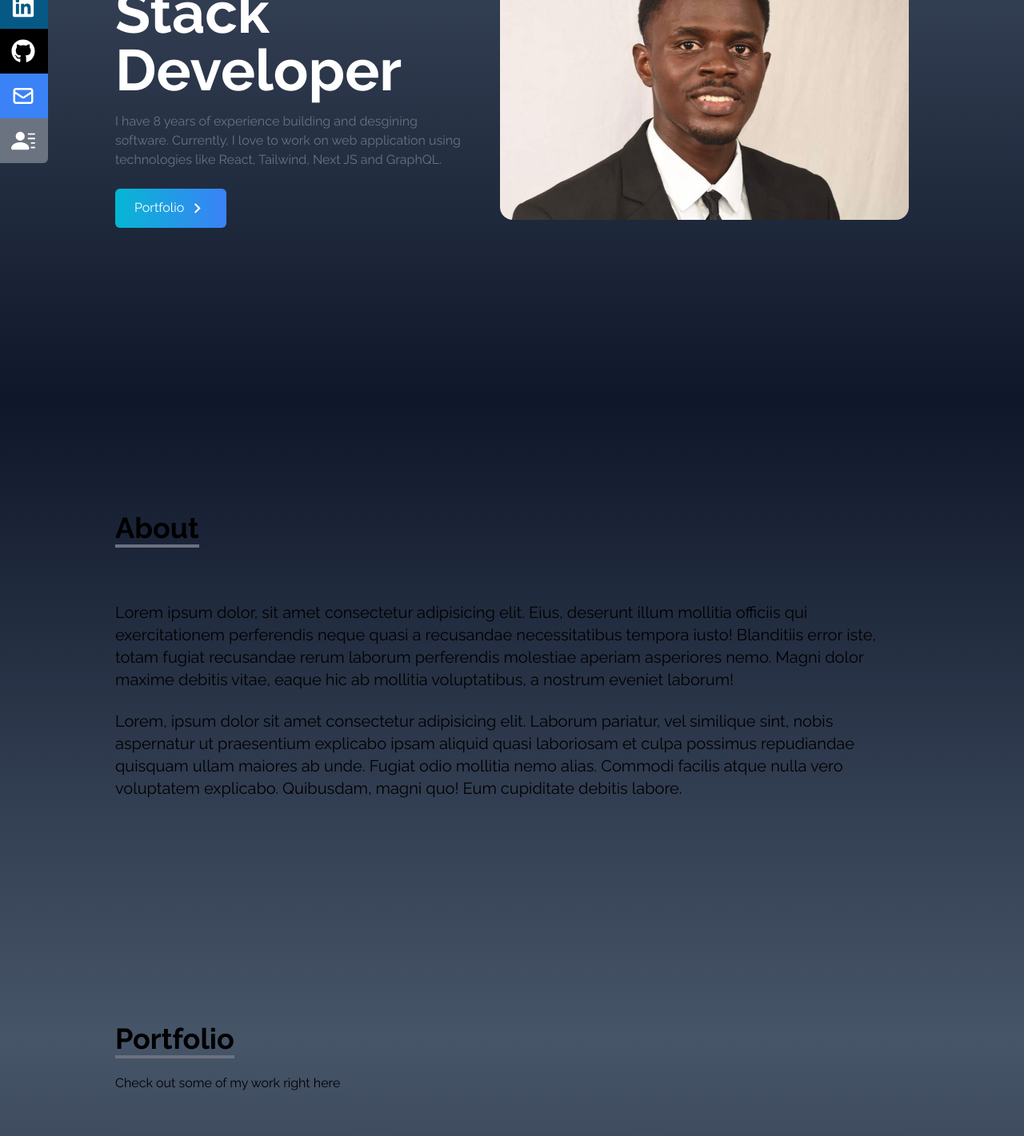
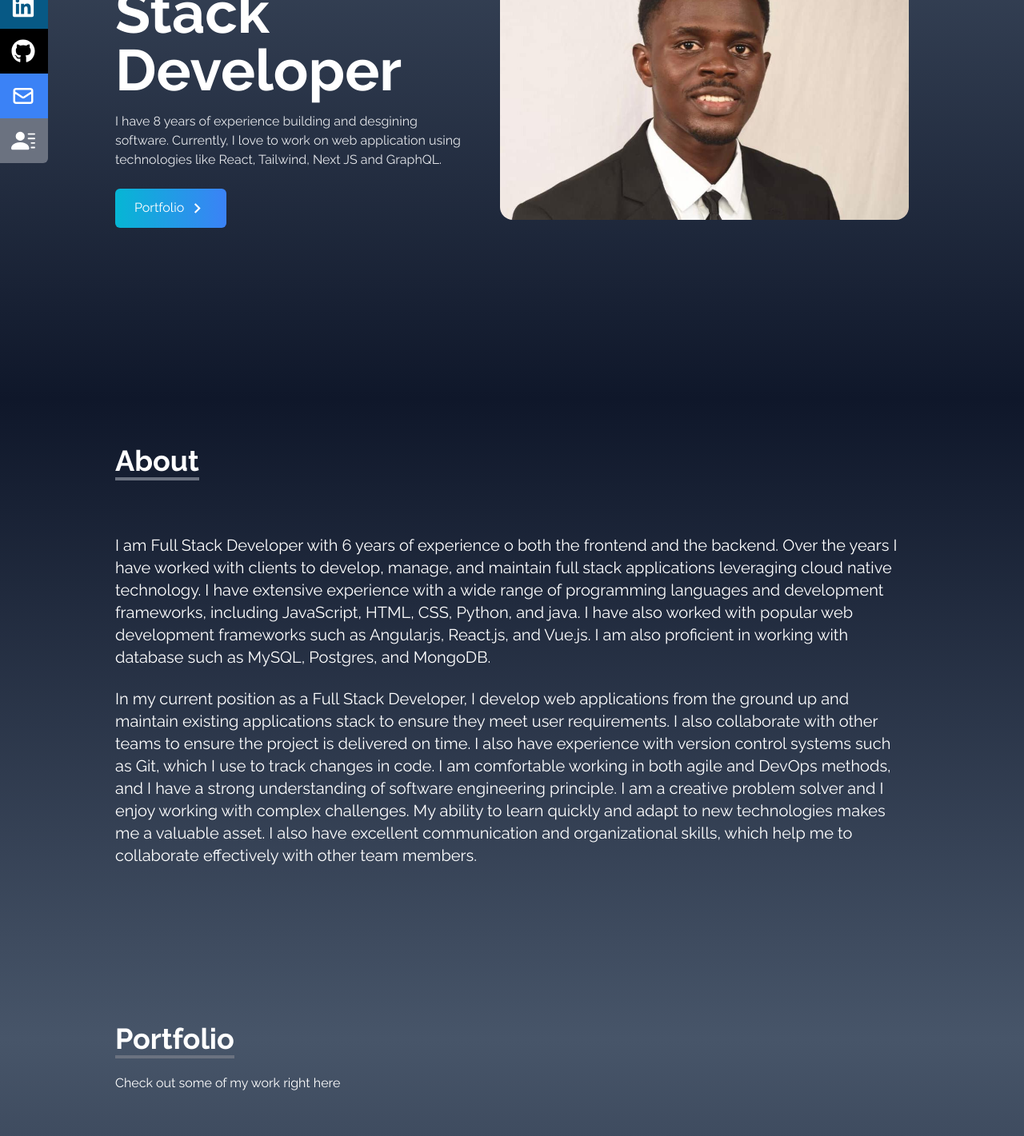
Before and after one commit to tafonhubertnwana/My-portfolio, a React (Create React App) app in the folder my-portfolio/: page / in a window 1280 px wide. Shown: the part 300-1721 px from the top of the page at 80% size. Built offline with nearby package versions, Linux system fonts and the light colour scheme.

Commit message:
modifying the about page

```diff
--- a/my-portfolio/src/components/About.jsx
+++ b/my-portfolio/src/components/About.jsx
@@ -3,7 +3,7 @@
 const About = () => {
   return (
     <>
-      <div name="About" className="w-full h-screen bg-gradient-to-b from-slate-900 to-slate-600 text-black pb-40">
+      <div name="About" className="w-full h-screen bg-gradient-to-b from-slate-900 to-slate-600 text-white pb-40">
         <div className="max-w-screen-lg p-4 mx-auto flex flex-col justify-center w-full h-full">
           <div className="pb-8">
             <p className="text-4xl font-bold inline border-b-4 border-gray-500">
@@ -12,23 +12,14 @@ const About = () => {
           </div>
 
           <p className="text-xl mt-10">
-            Lorem ipsum dolor, sit amet consectetur adipisicing elit. Eius,
-            deserunt illum mollitia officiis qui exercitationem perferendis neque
-            quasi a recusandae necessitatibus tempora iusto! Blanditiis error
-            iste, totam fugiat recusandae rerum laborum perferendis molestiae
-            aperiam asperiores nemo. Magni dolor maxime debitis vitae, eaque hic
-            ab mollitia voluptatibus, a nostrum eveniet laborum!
+            I am Full Stack Developer with 6 years of experience o both the frontend and the backend. Over the years I have worked with clients to develop, manage, and maintain full stack applications leveraging cloud native technology. I have extensive experience with a wide range of programming languages and development frameworks, including JavaScript, HTML, CSS, Python, and java. I have also worked with popular web development frameworks such as Angular.js, React.js, and Vue.js. I am also proficient in working with database such as MySQL, Postgres, and MongoDB.
           </p>
 
           <br />
 
           <p className="text-xl">
-            Lorem, ipsum dolor sit amet consectetur adipisicing elit. Laborum
-            pariatur, vel similique sint, nobis aspernatur ut praesentium
-            explicabo ipsam aliquid quasi laboriosam et culpa possimus repudiandae
-            quisquam ullam maiores ab unde. Fugiat odio mollitia nemo alias.
-            Commodi facilis atque nulla vero voluptatem explicabo. Quibusdam,
-            magni quo! Eum cupiditate debitis labore.
+            In my current position as  a Full Stack Developer, I develop web applications from the ground up and maintain existing applications stack to ensure they meet user requirements. I also collaborate with other teams to ensure the project is delivered on time. I also have experience with version control systems such as Git, which I use to track changes in code. I am comfortable working in both agile and DevOps methods, and I have a strong understanding of software engineering principle.
+            I am a creative problem solver and I enjoy working with complex challenges. My ability to learn quickly and adapt to new technologies makes me a valuable asset. I also have excellent communication and organizational skills, which help me to collaborate effectively with other team members.
           </p>
         </div>
       </div>
--- a/my-portfolio/src/components/Contact.jsx
+++ b/my-portfolio/src/components/Contact.jsx
@@ -4,7 +4,7 @@ const Contact = () => {
   return (
     <div
       name="Contact"
-      className=" p-4 bg-gradient-to-b from-slate-600 to-slate-900 text-black w-full h-screen lg:pb-40 "
+      className=" p-4 bg-gradient-to-b from-slate-600 to-slate-900 text-white w-full h-screen lg:pb-40 "
     >
       <div className="flex flex-col p-4 justify-center max-w-screen-lg mx-auto h-full lg:pt-30 ">
         <div className="pb-8 text-center">
--- a/my-portfolio/src/components/Experience.jsx
+++ b/my-portfolio/src/components/Experience.jsx
@@ -74,7 +74,7 @@ const Experience= () => {
 
   return (
     <div name="Skill"
-      className=" bg-gradient-to-b from-slate-900 to-slate-600 text-black w-full h-screen  "
+      className=" bg-gradient-to-b from-slate-900 to-slate-600 text-white w-full h-screen  "
     >
       <div className="max-w-screen-lg mx-auto p-4 flex flex-col justify-center w-full h-full text-black">
         <div >
--- a/my-portfolio/src/components/Home.jsx
+++ b/my-portfolio/src/components/Home.jsx
@@ -13,7 +13,7 @@ const Home = () => {
           <h2 className="text-4xl sm:text-7xl font-bold text-white">
             I'm a Full Stack Developer
           </h2>
-          <p className="text-gray-500 py-4 max-w-md">
+          <p className="text-gray-200 py-4 max-w-md">
             I have 8 years of experience building and desgining software.
             Currently, I love to work on web application using technologies like
             React, Tailwind, Next JS and GraphQL.
--- a/my-portfolio/src/components/Portfolio.jsx
+++ b/my-portfolio/src/components/Portfolio.jsx
@@ -6,7 +6,7 @@ const Portfolio = () => {
   return (
     <div
     name='Portfolio'
-    className=' bg-gradient-to-b from-slate-600 to-slate-900 text-black w-full md:h-screen  pt-40 pb-60'
+    className=' bg-gradient-to-b from-slate-600 to-slate-900 text-white w-full md:h-screen  pt-40 pb-60'
     >
       <div className="max-w-screen-lg p-4 mx-auto flex flex-col justify-center w-full h-full">
         <div className="pb-8">
```
